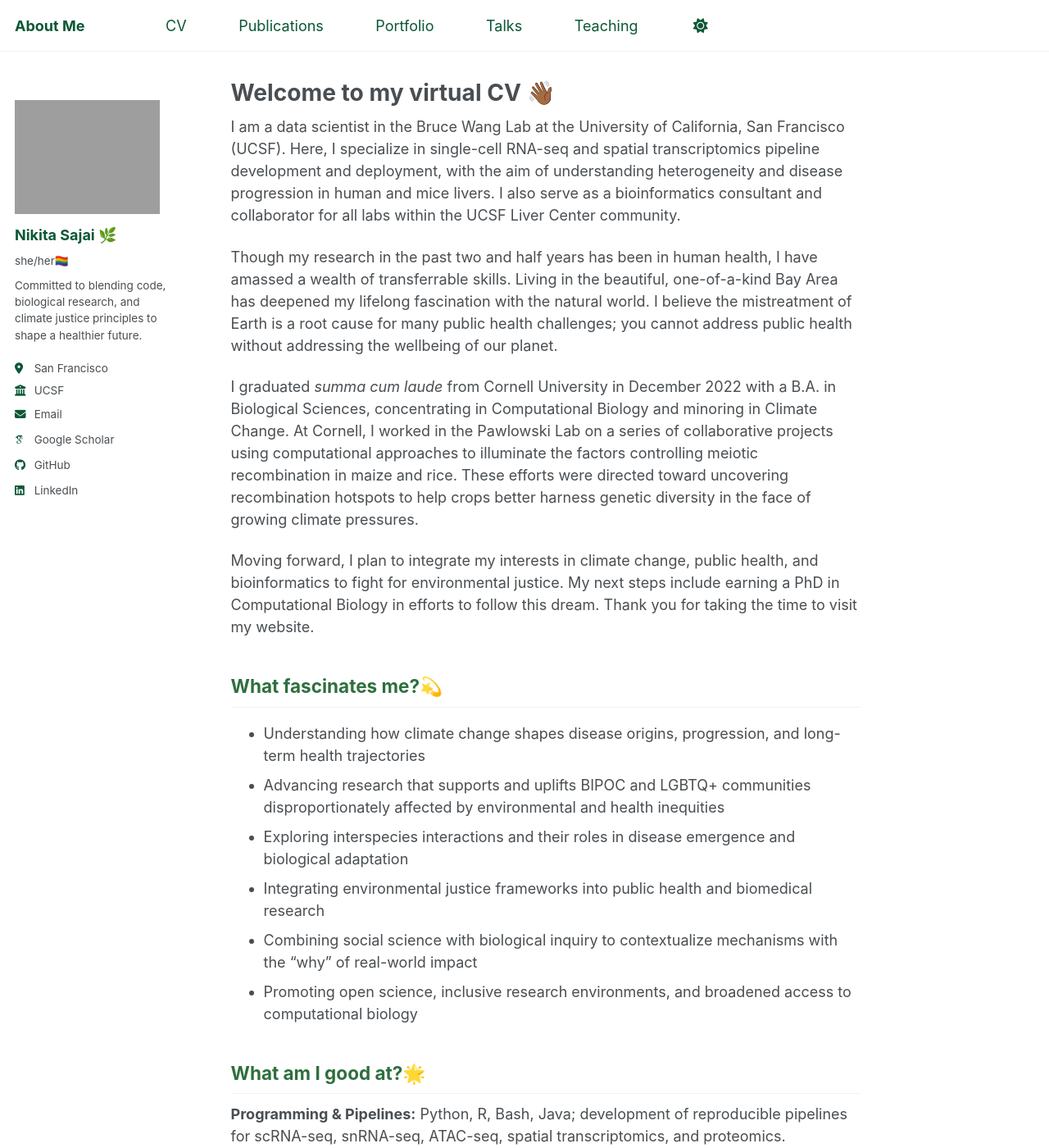
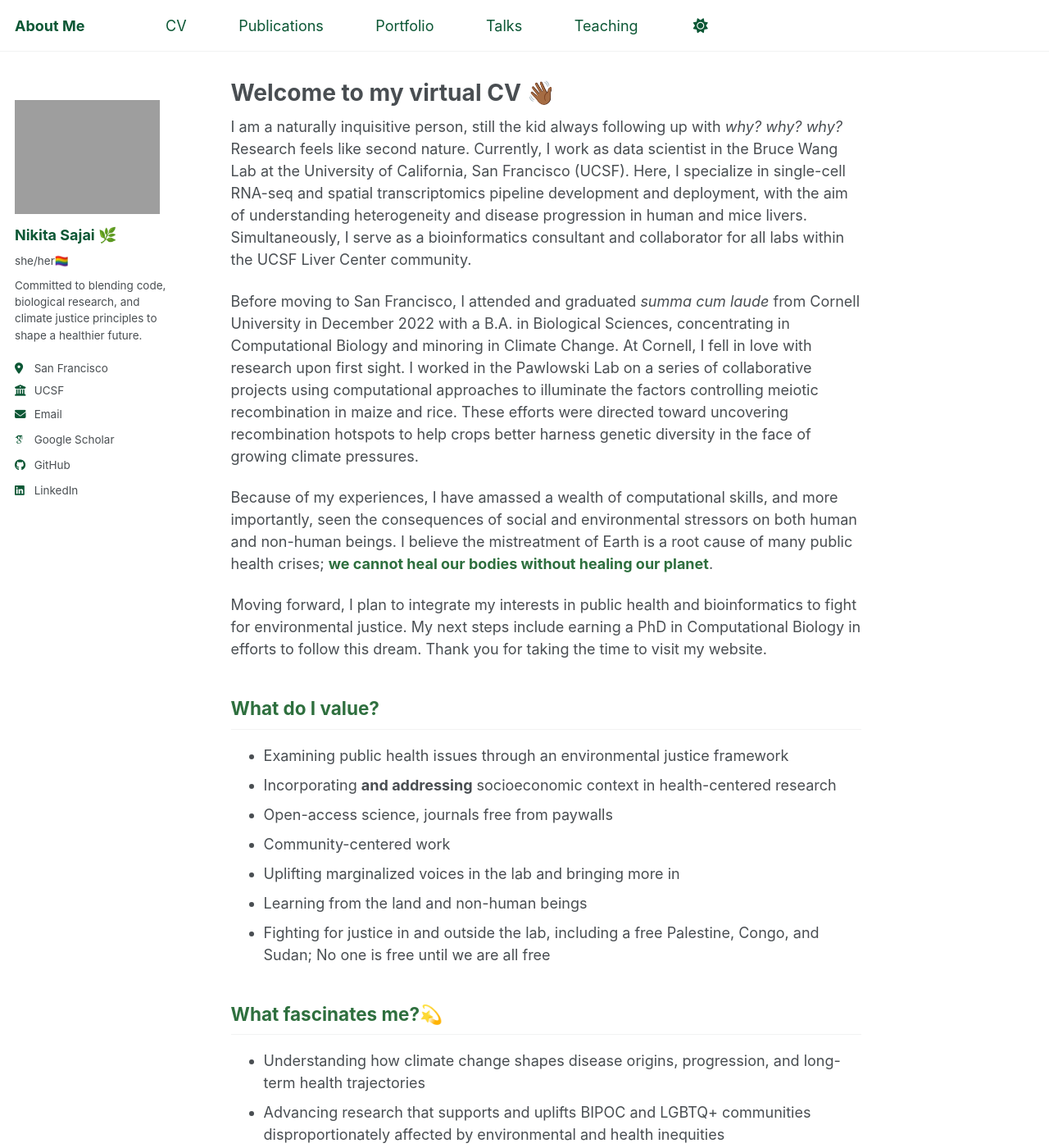
Before and after one commit to 16nikita/16nikita.github.io, a Jekyll site: the page built from _pages/about.md, in a window 1280 px wide and 1400 px high. Shown: the whole window at 82% size. Built offline with Jekyll 4.4.1, drawn with Linux system fonts in a browser that asks for light colours; some web fonts are replaced.

Commit message:
more about

```diff
--- a/_pages/about.md
+++ b/_pages/about.md
@@ -6,13 +6,22 @@ redirect_from:
   - /about/
   - /about.html
 ---
-I am a data scientist in the Bruce Wang Lab at the University of California, San Francisco (UCSF). Here, I specialize in single-cell RNA-seq and spatial transcriptomics pipeline development and deployment, with the aim of understanding heterogeneity and disease progression in human and mice livers. I also serve as a bioinformatics consultant and collaborator for all labs within the UCSF Liver Center community.
+I am a naturally inquisitive person, still the kid always following up with *why? why? why?* Research feels like second nature. Currently, I work as data scientist in the Bruce Wang Lab at the University of California, San Francisco (UCSF). Here, I specialize in single-cell RNA-seq and spatial transcriptomics pipeline development and deployment, with the aim of understanding heterogeneity and disease progression in human and mice livers. Simultaneously, I serve as a bioinformatics consultant and collaborator for all labs within the UCSF Liver Center community.
 
-Though my research in the past two and half years has been in human health, I have amassed a wealth of transferrable skills. Living in the beautiful, one-of-a-kind Bay Area has deepened my lifelong fascination with the natural world. I believe the mistreatment of Earth is a root cause for many public health challenges; you cannot address public health without addressing the wellbeing of our planet.
+Before moving to San Francisco, I attended and graduated *summa cum laude* from Cornell University in December 2022 with a B.A. in Biological Sciences, concentrating in Computational Biology and minoring in Climate Change. At Cornell, I fell in love with research upon first sight. I worked in the Pawlowski Lab on a series of collaborative projects using computational approaches to illuminate the factors controlling meiotic recombination in maize and rice. These efforts were directed toward uncovering recombination hotspots to help crops better harness genetic diversity in the face of growing climate pressures.
 
-I graduated *summa cum laude* from Cornell University in December 2022 with a B.A. in Biological Sciences, concentrating in Computational Biology and minoring in Climate Change. At Cornell, I worked in the Pawlowski Lab on a series of collaborative projects using computational approaches to illuminate the factors controlling meiotic recombination in maize and rice. These efforts were directed toward uncovering recombination hotspots to help crops better harness genetic diversity in the face of growing climate pressures.
+Because of my experiences, I have amassed a wealth of computational skills, and more importantly, seen the consequences of social and environmental stressors on both human and non-human beings. I believe the mistreatment of Earth is a root cause of many public health crises; <strong style="color:#2E6F3E;">we cannot heal our bodies without healing our planet</strong>.
 
-Moving forward, I plan to integrate my interests in climate change, public health, and bioinformatics to fight for environmental justice. My next steps include earning a PhD in Computational Biology in efforts to follow this dream. Thank you for taking the time to visit my website.
+Moving forward, I plan to integrate my interests in public health and bioinformatics to fight for environmental justice. My next steps include earning a PhD in Computational Biology in efforts to follow this dream. Thank you for taking the time to visit my website.
+
+<h2 style="color:#2E6F3E;">What do I value?</h2>
+- Examining public health issues through an environmental justice framework
+- Incorporating <strong> and addressing</strong> socioeconomic context in health-centered research
+- Open-access science, journals free from paywalls
+- Community-centered work
+- Uplifting marginalized voices in the lab and bringing more in
+- Learning from the land and non-human beings
+- Fighting for justice in and outside the lab, including a free Palestine, Congo, and Sudan; No one is free until we are all free
 
 <h2 style="color:#2E6F3E;">What fascinates me?💫</h2>
 
```
Also changed, not shown: _pages/cv.md (+1 -0 lines).
